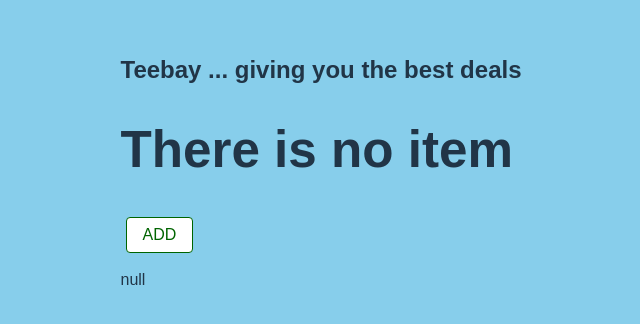
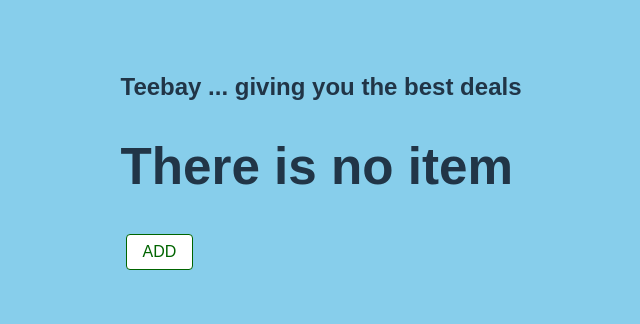
Before and after one commit to rafidelahi-dev/Client, a React (Vite) app: page /myproducts in a window 1280 px wide. Shown: the part 228-552 px from the top of the page, without its empty margins (319-959 px from the left). Built offline with nearby package versions, Linux system fonts and the light colour scheme.

Commit message:
Fetching data from database
The values are showing in the front end

```diff
--- a/index.html
+++ b/index.html
@@ -4,6 +4,7 @@
     <meta charset="UTF-8" />
     <link rel="icon" type="image/svg+xml" href="/vite.svg" />
     <meta name="viewport" content="width=device-width, initial-scale=1.0" />
+
     <title>Teebay</title>
   </head>
   <body>
--- a/src/components/myproducts.jsx
+++ b/src/components/myproducts.jsx
@@ -148,9 +148,12 @@ const MyProducts = () => {
       )
 
       // Set the received data in the state only on successful response
+      if (response.data) {
       setReceivedData(response.data)
         console.log(response)
       console.log(response.data)
+      }
+      console.log(response)
     } catch (error) {
       console.log(error)
     }
@@ -160,6 +163,7 @@ const MyProducts = () => {
     setNewItemAdded(true)
     setShowCategoryForm(false)
     setCurrentStep(0) // Reset the current step to the initial step
+    console.log(receivedData)
   }
 
   return (
@@ -203,7 +207,7 @@ const MyProducts = () => {
           {currentStep === 3 && (
             <button onClick={handleCompleteButton}>Complete</button>
           )}
-          <div>{JSON.stringify(receivedData)}</div>
+
           {receivedData && (
             <div>
               <h3>Received Data:</h3>
```
